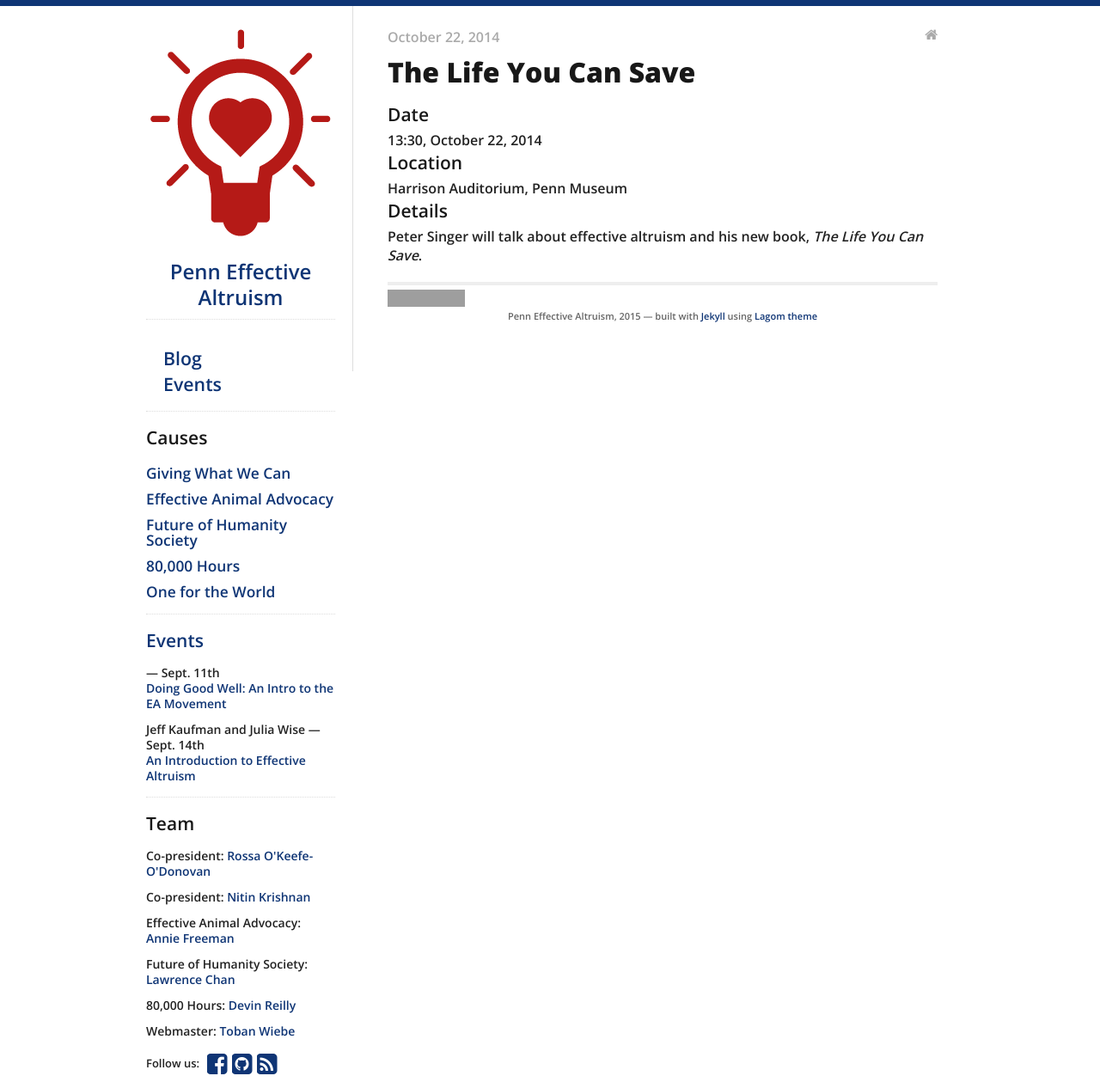
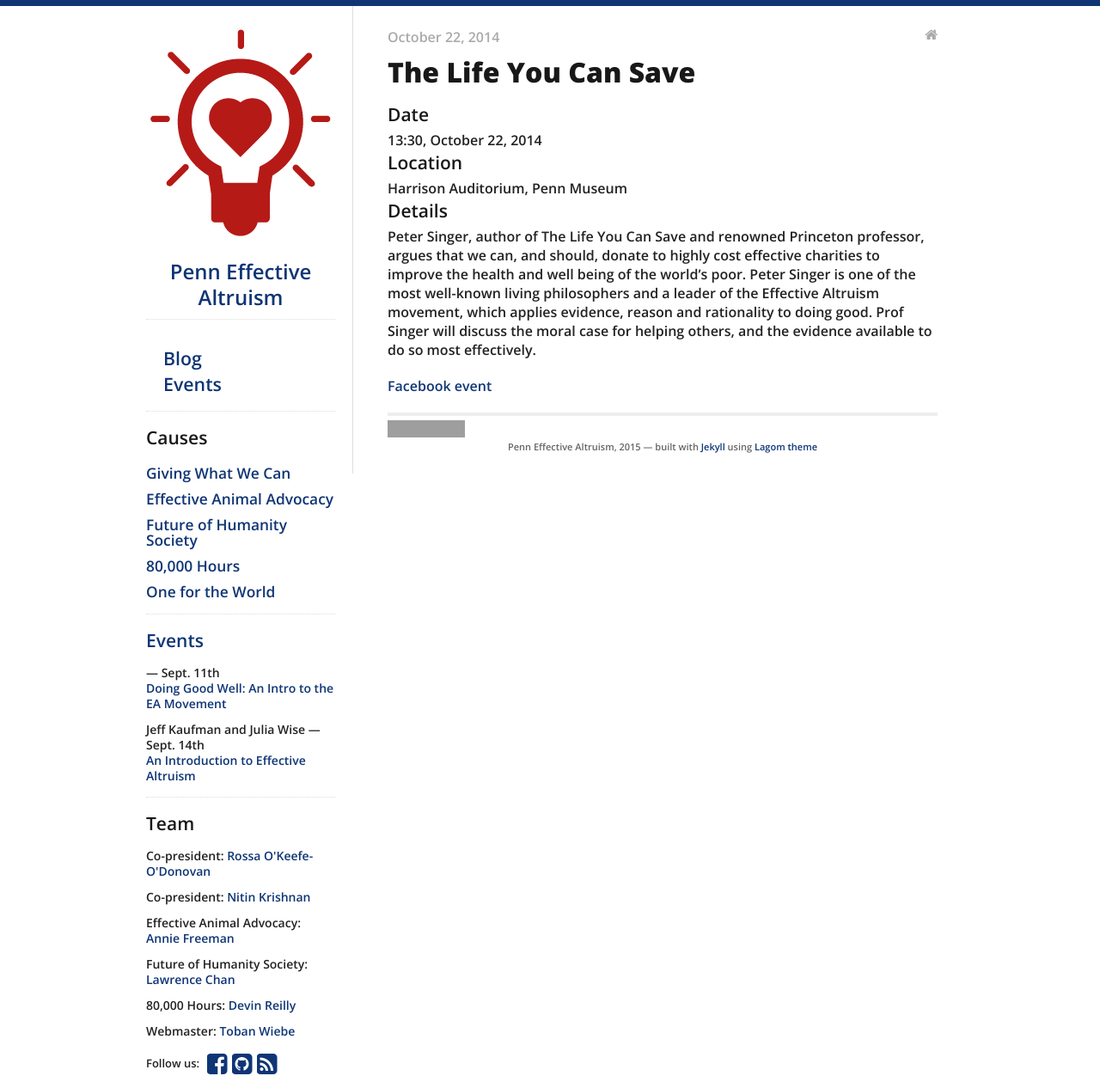
Before and after one commit to pennea/pennea.github.io, a Jekyll site: the page built from _posts/2014-10-22-peter-singer.md, in a window 1280 px wide. Shown: the whole page at 86% size. Built offline with Jekyll 4.4.1, drawn with Linux system fonts in a browser that asks for light colours; nearby versions of some CDN libraries; grey boxes are pictures that could not be loaded.

Commit message:
added event detail

```diff
--- a/_posts/2014-10-22-peter-singer.md
+++ b/_posts/2014-10-22-peter-singer.md
@@ -6,4 +6,6 @@
 location: "Harrison Auditorium, Penn Museum"
 categories: event
 ---
-Peter Singer will talk about effective altruism and his new book, *The Life You Can Save*.
+Peter Singer, author of The Life You Can Save and renowned Princeton professor, argues that we can, and should, donate to highly cost effective charities to improve the health and well being of the world’s poor. Peter Singer is one of the most well-known living philosophers and a leader of the Effective Altruism movement, which applies evidence, reason and rationality to doing good. Prof Singer will discuss the moral case for helping others, and the evidence available to do so most effectively.
+
+[Facebook event](https://www.facebook.com/events/558481470920236/)
```
